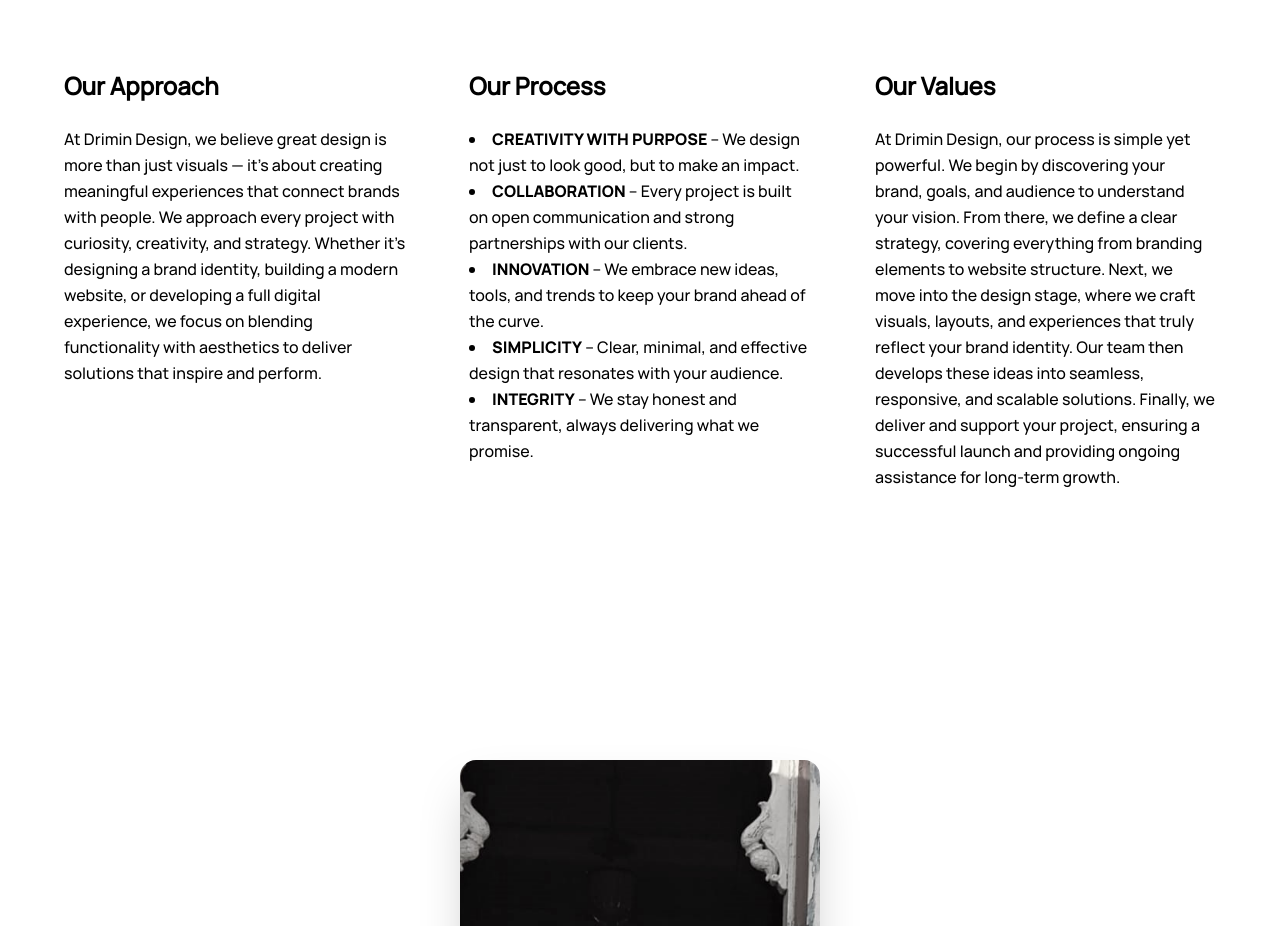
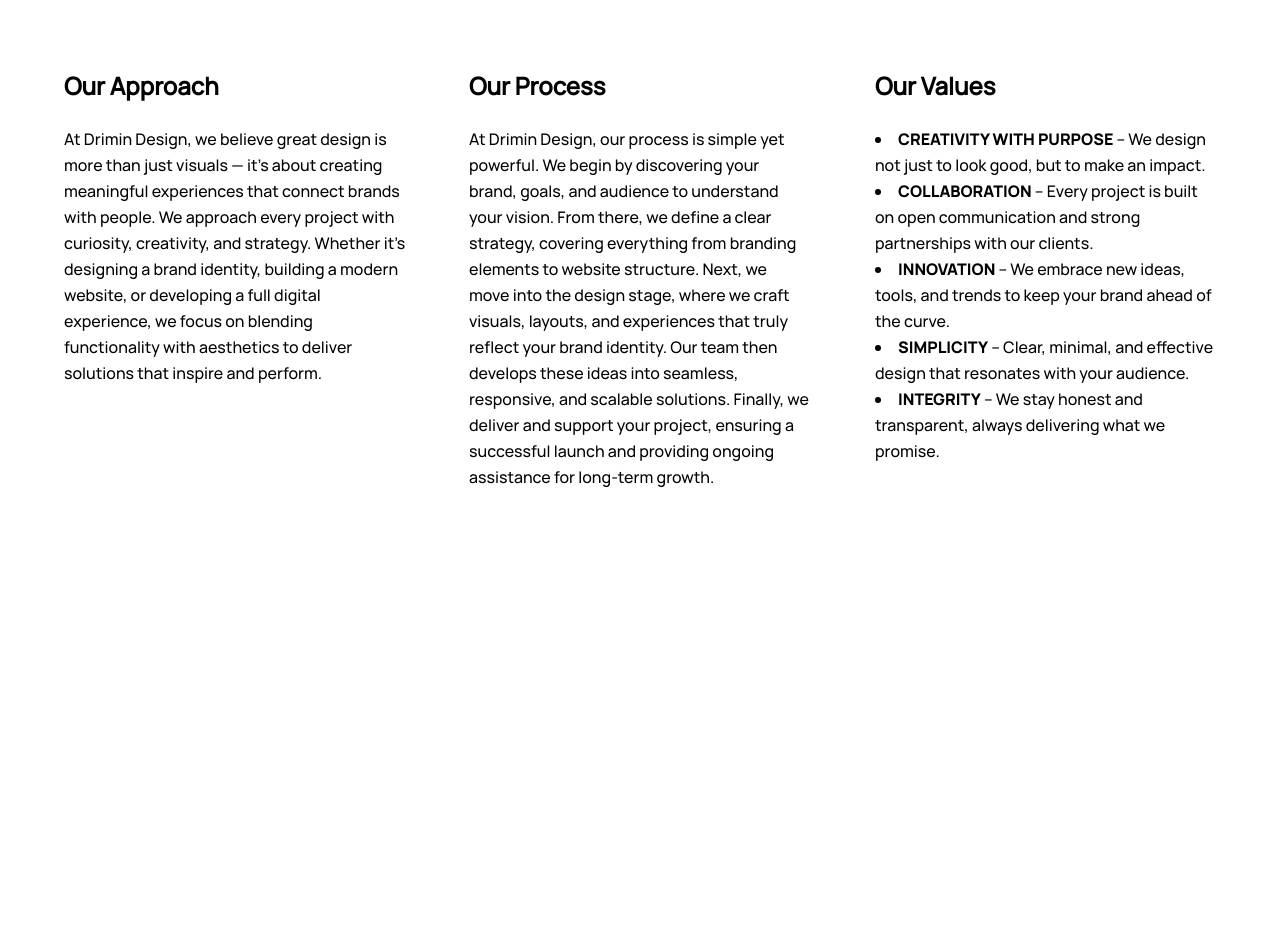
Before and after one commit to drimin03/Myportfolio, a React (Vite) app: page /aboutus in a window 1280 px wide. Shown: the part 1520-2446 px from the top of the page. Built offline with nearby package versions, Linux system fonts and the light colour scheme; a web font is replaced by a local one.

Commit message:
text chnaged

```diff
--- a/src/pages/Aboutus.jsx
+++ b/src/pages/Aboutus.jsx
@@ -320,6 +320,19 @@
                     Our Process
                   </h2>
                   <p className="leading-relaxed text-transition">
+                    At Drimin Design, our process is simple yet powerful. We
+                    begin by discovering your brand, goals, and audience to
+                    understand your vision. From there, we define a clear
+                    strategy, covering everything from branding elements to
+                    website structure. Next, we move into the design stage,
+                    where we craft visuals, layouts, and experiences that truly
+                    reflect your brand identity. Our team then develops these
+                    ideas into seamless, responsive, and scalable solutions.
+                    Finally, we deliver and support your project, ensuring a
+                    successful launch and providing ongoing assistance for
+                    long-term growth.
+                  </p>
+                  {/* <p className="leading-relaxed text-transition">
                     <li>
                       <span className="font-[manrope5] uppercase ">
                         Creativity with Purpose
@@ -354,14 +367,14 @@
                       – We stay honest and transparent, always delivering what
                       we promise.
                     </li>
-                  </p>
+                  </p> */}
                 </div>
 
                 <div className="flex flex-col gap-6 flex-1 ">
                   <h2 className="text-xl lg:text-2xl font-semibold text-transition">
                     Our Values
                   </h2>
-                  <p className="leading-relaxed text-transition">
+                  {/* <p className="leading-relaxed text-transition">
                     At Drimin Design, our process is simple yet powerful. We
                     begin by discovering your brand, goals, and audience to
                     understand your vision. From there, we define a clear
@@ -373,6 +386,42 @@
                     Finally, we deliver and support your project, ensuring a
                     successful launch and providing ongoing assistance for
                     long-term growth.
+                  </p> */}
+                  <p className="leading-relaxed text-transition">
+                    <li>
+                      <span className="font-[manrope5] uppercase ">
+                        Creativity with Purpose
+                      </span>{" "}
+                      – We design not just to look good, but to make an impact.
+                    </li>
+                    <li>
+                      <span className="font-[manrope5] uppercase ">
+                        Collaboration
+                      </span>{" "}
+                      – Every project is built on open communication and strong
+                      partnerships with our clients.
+                    </li>
+                    <li>
+                      <span className="font-[manrope5] uppercase ">
+                        Innovation
+                      </span>{" "}
+                      – We embrace new ideas, tools, and trends to keep your
+                      brand ahead of the curve.
+                    </li>
+                    <li>
+                      <span className="font-[manrope5] uppercase ">
+                        Simplicity
+                      </span>{" "}
+                      – Clear, minimal, and effective design that resonates with
+                      your audience.
+                    </li>
+                    <li>
+                      <span className="font-[manrope5] uppercase ">
+                        Integrity
+                      </span>{" "}
+                      – We stay honest and transparent, always delivering what
+                      we promise.
+                    </li>
                   </p>
                 </div>
               </div>
```
